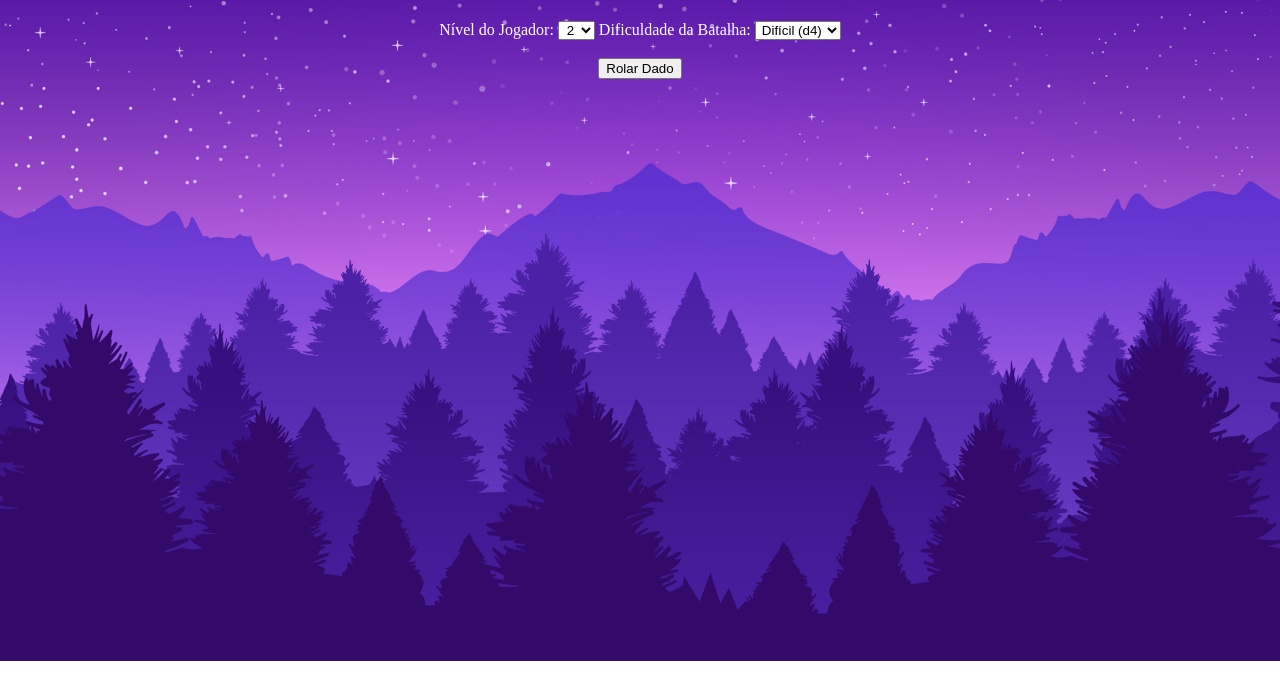
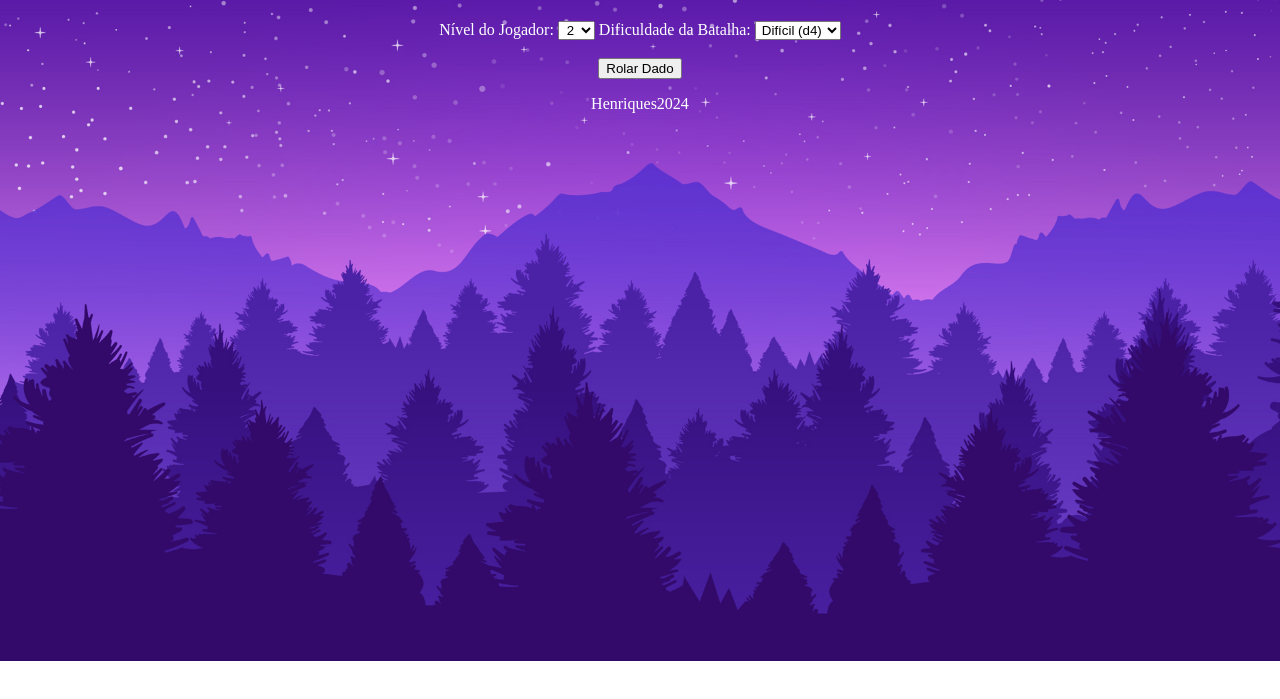
Before and after one commit to TrainerKiri/DropD-D, a plain HTML site: page index.html in a window 1280 px wide. Shown: the part 59-758 px from the top of the page. Drawn offline with Linux system fonts and the light colour scheme.

Commit message:
Add files via upload

```diff
--- a/index.html
+++ b/index.html
@@ -44,8 +44,12 @@
         <button type="submit">Rolar Dado</button>
     </form>
 
+
+
     <p id="resultadoDado"></p>
     <p id="resultadoLoot"></p>
+
+<footer>Henriques2024</footer>
 
     <script src="script.js"></script>
 </body>
```
